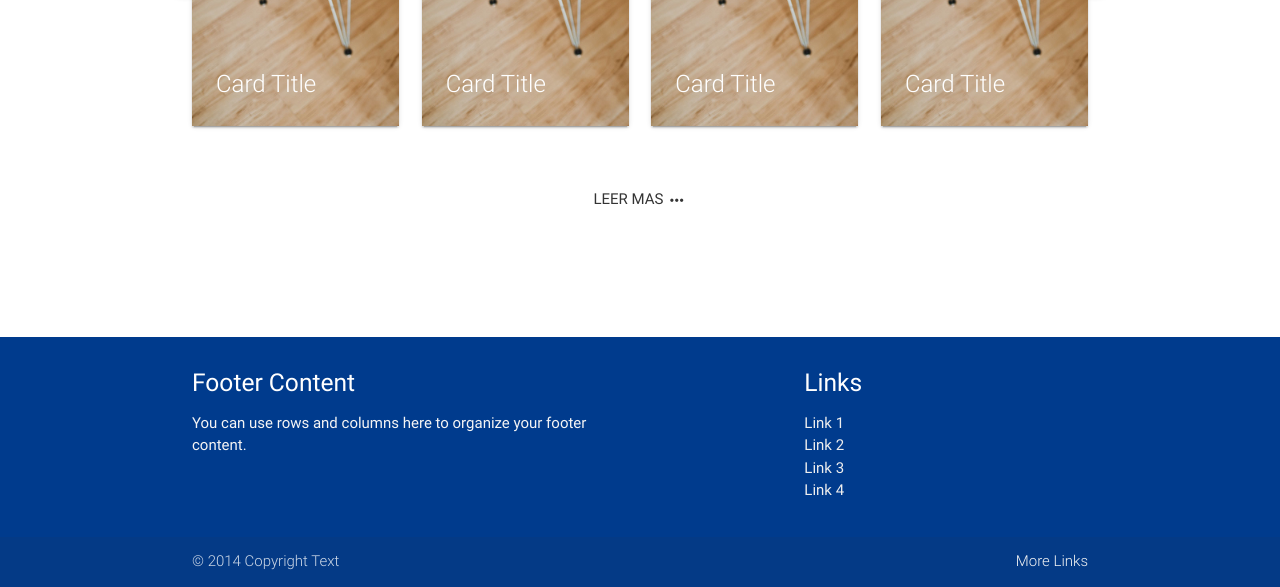
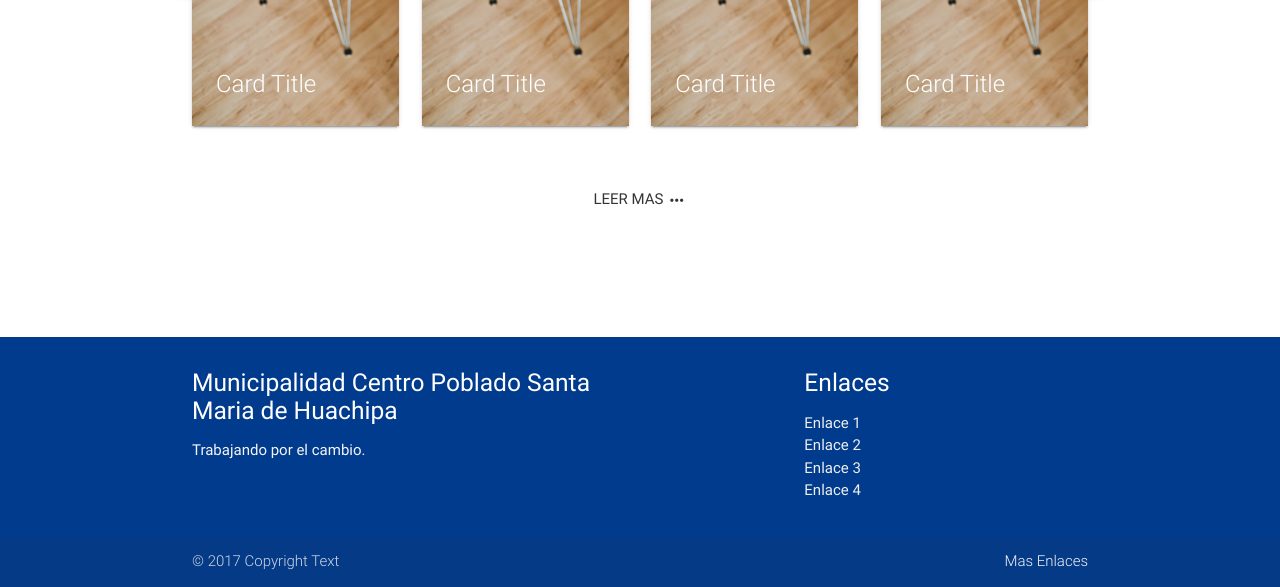
Before and after one commit to nats-afs/mh, a plain HTML site: page index.html in a window 1280 px wide. Shown: the part 1737-2324 px from the top of the page. Drawn offline with nearby package versions, Linux system fonts and the light colour scheme.

Commit message:
second commit

```diff
--- a/index.html
+++ b/index.html
@@ -24,7 +24,7 @@
         </div>
         <div class="">
           <h4>Municipalidad Centro Poblado Santa Maria de Huachipa</h4>
-          <p>Lorem ipsum dolor sit amet, consectetur adipisicing elit. Dolorum aperiam eveniet quidem, dolores doloremque odio, laborum explicabo quam nobis. Reprehenderit modi voluptatum dolor omnis perspiciatis sequi nihil, assumenda aperiam consequatur.</p>
+          <p>Trabajando por el cambio!</p>
         </div>
       </div>
     </div>
@@ -302,24 +302,24 @@
     <div class="container">
       <div class="row">
         <div class="col l6 s12">
-          <h5 class="white-text">Footer Content</h5>
-          <p class="grey-text text-lighten-4">You can use rows and columns here to organize your footer content.</p>
+          <h5 class="white-text">Municipalidad Centro Poblado Santa Maria de Huachipa</h5>
+          <p class="grey-text text-lighten-4">Trabajando por el cambio.</p>
         </div>
         <div class="col l4 offset-l2 s12">
-          <h5 class="white-text">Links</h5>
+          <h5 class="white-text">Enlaces</h5>
           <ul>
-            <li><a class="grey-text text-lighten-3" href="#!">Link 1</a></li>
-            <li><a class="grey-text text-lighten-3" href="#!">Link 2</a></li>
-            <li><a class="grey-text text-lighten-3" href="#!">Link 3</a></li>
-            <li><a class="grey-text text-lighten-3" href="#!">Link 4</a></li>
+            <li><a class="grey-text text-lighten-3" href="#!">Enlace 1</a></li>
+            <li><a class="grey-text text-lighten-3" href="#!">Enlace 2</a></li>
+            <li><a class="grey-text text-lighten-3" href="#!">Enlace 3</a></li>
+            <li><a class="grey-text text-lighten-3" href="#!">Enlace 4</a></li>
           </ul>
         </div>
       </div>
     </div>
     <div class="footer-copyright">
       <div class="container">
-        © 2014 Copyright Text
-        <a class="grey-text text-lighten-4 right" href="#!">More Links</a>
+        © 2017 Copyright Text
+        <a class="grey-text text-lighten-4 right" href="#!">Mas Enlaces</a>
       </div>
     </div>
   </footer>
--- a/sass/style.scss
+++ b/sass/style.scss
@@ -237,7 +237,8 @@ footer.page-footer{
   }
   #notes{
     .notes-wrapper {
-	width: 89%;
+      top: 15%;
+	  width: 89%;
 }
   }
   #nav-header {
```
Also changed, not shown: css/style.css, img/icono_pte.jpg (deleted), img/pte_logo2.jpg (deleted), img/pte_logo3.jpg (deleted), 1 other file.
